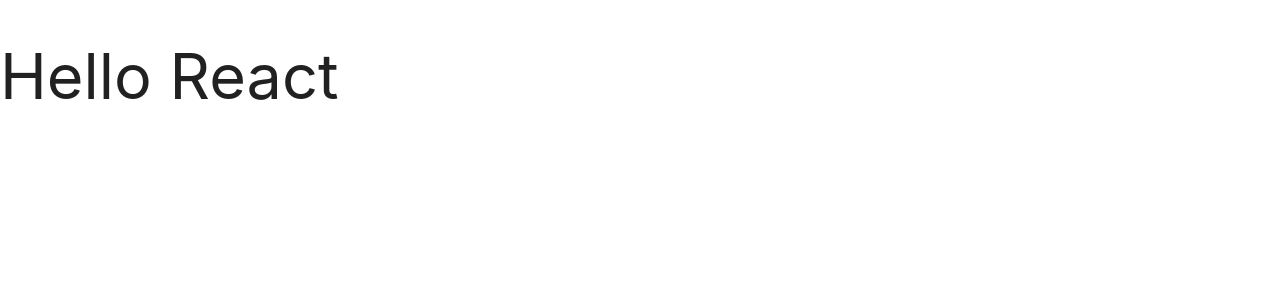
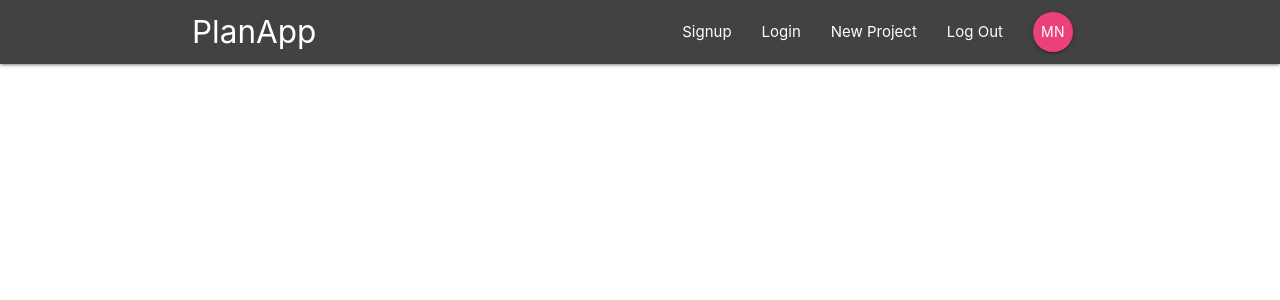
Before and after one commit to JavaScriptTrutorials/redux_firebase, a JavaScript app: page / in a window 1280 px wide. Shown: the top 300 px of the page. Built offline with nearby package versions, Linux system fonts and the light colour scheme; the HTML template or start-up script is replaced by a standard one.

Commit message:
creating layout components for navbar, signedInLinks and SignedOutLinks

```diff
--- a/src/App.js
+++ b/src/App.js
@@ -1,10 +1,11 @@
 import {BrowserRouter as Router, Switch, Route} from 'react-router-dom';
+import Navbar from './components/layout/Navbar';
 
 function App() {
   return (
     <Router>
       <div className="App">
-        <h1>Hello React</h1>
+        <Navbar/>
           <Switch>
             <Route path='/'></Route>
           </Switch>
--- a/src/components/layout/Navbar.js
+++ b/src/components/layout/Navbar.js
@@ -0,0 +1,17 @@
+import { Link } from "react-router-dom";
+import SignedInLinks from "./SignedInLinks";
+import SignedOutLinks from "./SignedOutLinks";
+
+const Navbar = () => {
+    return (
+        <nav className="nav-wrapper grey darken-3">
+            <div className="container">
+                <Link to='/' className='brand-logo'>PlanApp</Link>
+                <SignedInLinks/>
+                <SignedOutLinks/>
+            </div>
+        </nav>
+    )
+};
+
+export default Navbar;
--- a/src/components/layout/SignedInLinks.js
+++ b/src/components/layout/SignedInLinks.js
@@ -0,0 +1,13 @@
+import { NavLink } from "react-router-dom";
+
+const SignedInLinks = () => {
+    return (
+        <ul className="right">
+            <li><NavLink to='/'>New Project</NavLink></li>
+            <li><NavLink to='/'>Log Out</NavLink></li>
+            <li><NavLink to='/' className="btn btn-floating pink lighten-1">MN</NavLink></li>
+        </ul>
+    )
+};
+
+export default SignedInLinks;
--- a/src/components/layout/SignedOutLinks.js
+++ b/src/components/layout/SignedOutLinks.js
@@ -0,0 +1,12 @@
+import { NavLink } from "react-router-dom";
+
+const SignedOutLinks = () => {
+    return (
+        <ul className="right">
+            <li><NavLink to='/'>Signup</NavLink></li>
+            <li><NavLink to='/'>Login</NavLink></li>
+        </ul>
+    )
+};
+
+export default SignedOutLinks;
```
